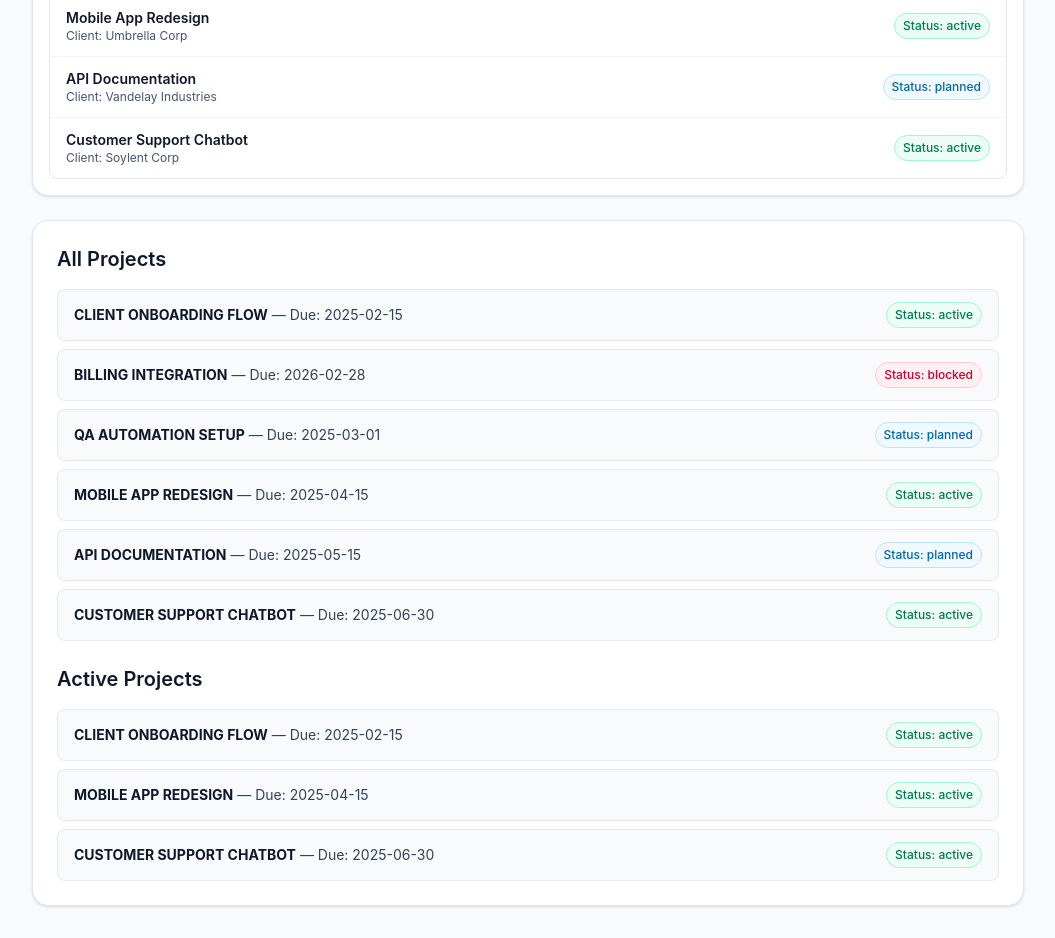
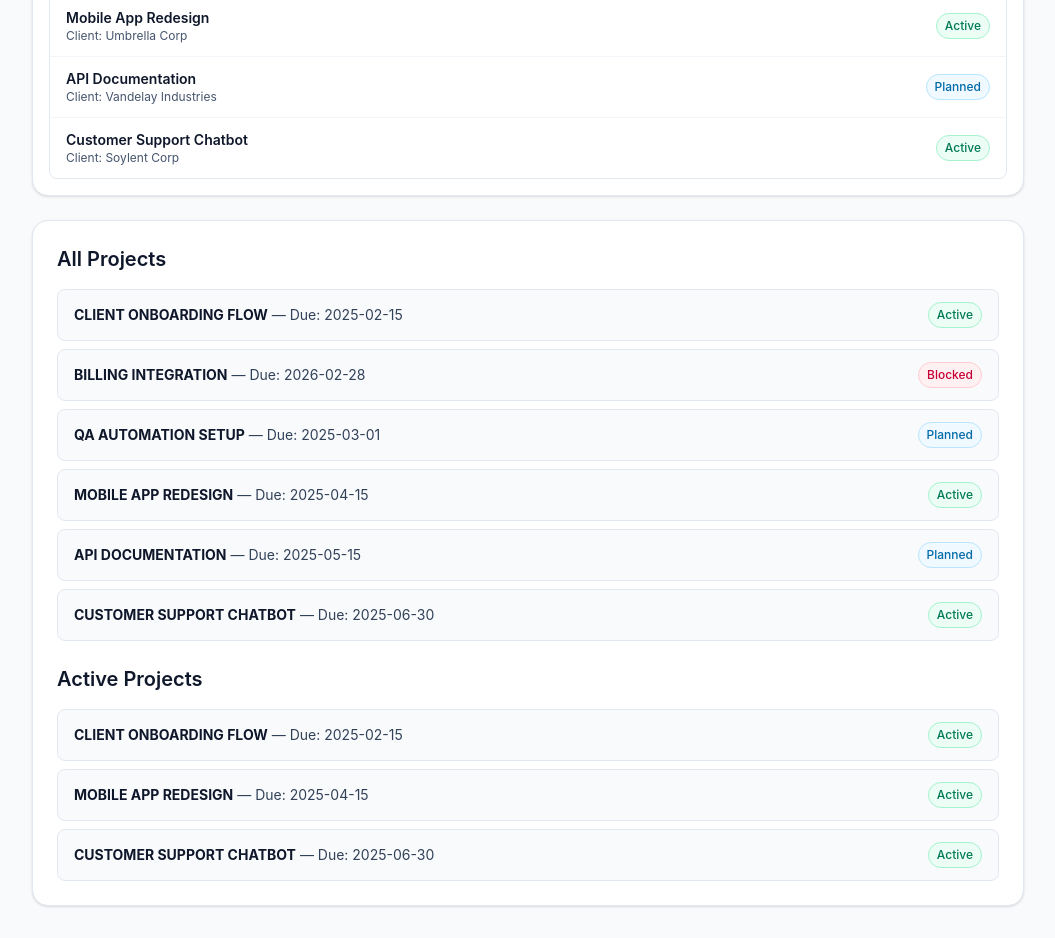
Before and after one commit to quangphatmai/dwdd2720, a React (Vite) app: page / in a window 1280 px wide. Shown: the part 720-1658 px from the top of the page, without its empty margins (112-1167 px from the left). Built offline with nearby package versions, Linux system fonts and the light colour scheme.

Commit message:
feat: enhance status label formatting in ProjectDashboard and TrackerCard components

```diff
--- a/src/components/ProjectDashboard.tsx
+++ b/src/components/ProjectDashboard.tsx
@@ -31,14 +31,49 @@ function getStatusChipClasses(status: string): string {
   }
 }
 
+function formatStatusLabel(status: string): string {
+  if (!status) return "";
+  return status.charAt(0).toUpperCase() + status.slice(1).toLowerCase();
+}
+
 export function ProjectDashboard(props: ProjectDashboardProps) {
   const containerRef = useRef<HTMLDivElement | null>(null);
   const idInputRef = useRef<HTMLInputElement | null>(null);
+  const cardRefs = useRef<(HTMLLIElement | null)[]>([]);
+
+  const highlightClasses = ["bg-amber-50", "ring-2", "ring-amber-300"];
 
   useEffect(() => {
     const root = containerRef.current;
     if (!root) return;
 
+    // root.replaceChildren(); // Clear existing content for demo purposes
+
+    // const card = document.createElement("article");
+    // card.className =
+    //   "rounded-xl border border-slate-200 bg-white p-4 shadow-sm";
+    // card.setAttribute("data-testid", "project-card");
+
+    // const title = document.createElement("h3");
+    // title.className = "text-base font-semibold text-slate-900";
+    // title.textContent = `Example card: ${props.projects[0]?.name ?? "(no project)"}`;
+
+    // const demoCards = root.querySelectorAll<HTMLElement>("[data-project-card]");
+
+    // demoCards.forEach(() => {
+    //   const newCard = document.createElement("div")
+    //   const newCardText = document.createElement("p");
+    //   newCardText.className = "text-sm text-slate-700";
+    //   newCardText.textContent = "This card was created by DOM manipulation in useEffect. It won't persist if the component re-renders.";
+    //   newCard.append(newCardText);
+    //   root.append(newCard);
+    // });
+
+    // card.append(title);
+    // root.append(card);
+
+
+    // Leave this section alone
     const cards = root.querySelectorAll<HTMLElement>("[data-project-card]");
 
     const activeCards: ActiveCardSummary[] = [];
@@ -49,7 +84,8 @@ export function ProjectDashboard(props: ProjectDashboardProps) {
 
       const id = card.getAttribute("data-project-id") ?? "(missing id)";
       const title =
-        card.querySelector<HTMLElement>("[data-project-title]")
+        card
+          .querySelector<HTMLElement>("[data-project-title]")
           ?.textContent?.trim() ?? "(missing title)";
 
       activeCards.push({ id, title, status });
@@ -58,13 +94,30 @@ export function ProjectDashboard(props: ProjectDashboardProps) {
     console.table(activeCards);
   }, [props.projects]);
 
+  useEffect(() => {
+    cardRefs.current = cardRefs.current.slice(0, props.projects.length);
+  }, [props.projects.length]);
+
   function clearHighlights(root: HTMLElement) {
     const highlighted = root.querySelectorAll<HTMLElement>(
       "[data-role='project-row'].bg-amber-50",
     );
     highlighted.forEach((el) => {
-      el.classList.remove("bg-amber-50", "ring-1", "ring-amber-300");
+      el.classList.remove("bg-amber-50", "ring-1", "ring-2", "ring-amber-300");
+      el.setAttribute("data-highlighted", "false");
     });
+  }
+
+  function toggleHighlight(index: number): void {
+    const cardEl = cardRefs.current[index];
+    if (!cardEl) return;
+
+    // Toggle each class in our highlight set
+    highlightClasses.forEach((c) => cardEl.classList.toggle(c));
+
+    // Decide the final state by checking ONE class
+    const isHighlighted = cardEl.classList.contains("ring-2");
+    cardEl.setAttribute("data-highlighted", String(isHighlighted));
   }
 
   function handleScrollToLast(): void {
@@ -160,14 +213,22 @@ export function ProjectDashboard(props: ProjectDashboardProps) {
         </div>
 
         <ul data-role="project-list" className="divide-y divide-slate-100">
-          {props.projects.map((p) => (
+          {props.projects.map((p, i) => {
+            return (
               <li
                 key={p.id}
+                ref={(el) => {
+                  cardRefs.current[i] = el;
+                }}
+                onClick={() => {
+                  toggleHighlight(i);
+                }}
                 data-project-card
                 data-status={p.status}
                 data-role="project-row"
                 data-project-id={p.id}
-              className="flex items-center justify-between gap-3 px-4 py-3 transition-colors hover:bg-slate-50"
+                data-highlighted="false"
+                className="flex cursor-pointer items-center justify-between gap-3 px-4 py-3 transition-colors hover:bg-slate-50"
               >
                 <div className="min-w-0">
                   <div
@@ -186,10 +247,11 @@ export function ProjectDashboard(props: ProjectDashboardProps) {
                     p.status,
                   )}`}
                 >
-                Status: {p.status}
+                  {formatStatusLabel(p.status)}
                 </div>
               </li>
-          ))}
+            );
+          })}
         </ul>
       </div>
     </section>
--- a/src/components/TrackerCard.tsx
+++ b/src/components/TrackerCard.tsx
@@ -29,6 +29,11 @@ function getStatusChipClasses(status: string): string {
     default:
       return "border-slate-200 bg-white text-slate-700";
   }
+}
+
+function formatStatusLabel(status: string): string {
+  if (!status) return "";
+  return status.charAt(0).toUpperCase() + status.slice(1).toLowerCase();
 }
 
 const trackerCards: TrackerCard[] = projects.map(
@@ -104,7 +109,7 @@ function TrackerCard() {
                 trackerCard.status,
               )}`}
             >
-              Status: {trackerCard.status}
+              {formatStatusLabel(trackerCard.status)}
             </span>
           </li>
         ))}
@@ -125,7 +130,7 @@ function TrackerCard() {
                 project.status,
               )}`}
             >
-              Status: {project.status}
+              {formatStatusLabel(project.status)}
             </span>
           </li>
         ))}
--- a/src/status.ts
+++ b/src/status.ts
@@ -208,7 +208,9 @@ function getNextAction(p: Project): NextAction {
 
 function getStatusLabel(p: Project): string {
   // Simple mapping based on one condition
-  return p.status === "blocked" ? "Blocked (needs attention)" : `Status: ${p.status}`;
+  return p.status === "blocked"
+    ? "Blocked (needs attention)"
+    : p.status.charAt(0).toUpperCase() + p.status.slice(1).toLowerCase();
 }
 
 function shouldShowWarning(p: Project): boolean {
```
Lines whose indentation alone changed are shown as unchanged.
